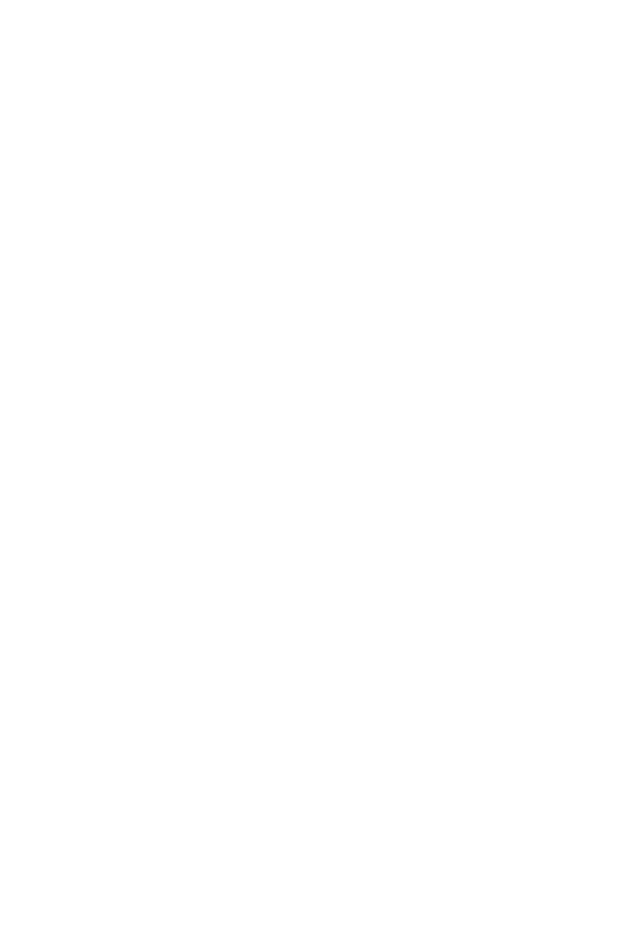
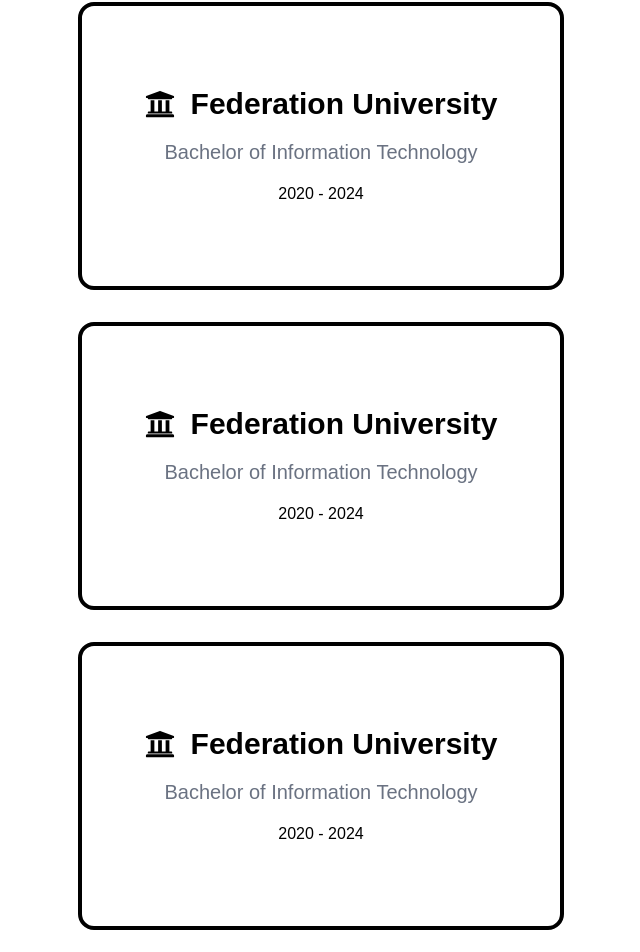
Before and after one commit to raiasim93/my-portfolio, a Next.js app: page /about in a window 1280 px wide. Shown: the part 1038-1990 px from the top of the page, without its empty margins (319-959 px from the left). Before the commit the page ends 880 px from the top, so only its background shows below. Built offline with nearby package versions, Linux system fonts and the light colour scheme.

Commit message:
Test QualificationSection

```diff
--- a/package.json
+++ b/package.json
@@ -9,8 +9,8 @@
     "lint": "next lint"
   },
   "dependencies": {
+    "@fontsource/poppins": "^5.2.5",
     "@fontsource/roboto": "^5.2.5",
-    "framer-motion": "^12.5.0",
     "gsap": "^3.12.7",
     "next": "15.2.1",
     "react": "^19.0.0",
--- /dev/null
+++ b/src/app/about/QualificationSection.tsx
@@ -0,0 +1,58 @@
+import React from 'react';
+import { FaUniversity } from 'react-icons/fa';
+
+const QualificationSection = () => {
+  return (
+    <section className='py-12 px-[12vw] 2xl:[16vw] flex flex-col gap-y-16 justify-center items-center w-full min-h-screen '>
+      <div className='text-2xl md:text-5xl'>
+         Qualifications over the years
+      </div>
+      <div className='flex flex-col gap-y-8 justify-center items-center h-full w-full'>
+          <div className='w-1/2 border-4 rounded-2xl p-8 min-h-[288px]
+                          flex flex-col gap-y-4 justify-center items-center transition-all transform duration-300
+                          hover:scale-95 hover:bg-zinc-900 cursor-pointer'>
+           <div className='text-2xl text-center font-semibold flex flex-col md:flex-row md:text-3xl  items-center gap-x-4'>
+            <FaUniversity />
+            <span> Federation University </span>
+           </div>
+           <div className='text-gray-500 text-lg md:text-xl text-center'>
+            Bachelor of Information Technology
+           </div>
+           <div>
+              2020 - 2024
+           </div>
+          </div>
+          <div className='w-1/2 border-4 rounded-2xl p-8 min-h-[288px]
+                          flex flex-col gap-y-4 justify-center items-center transition-all transform duration-300
+                          hover:scale-95 hover:bg-zinc-900 cursor-pointer'>
+           <div className='text-2xl text-center font-semibold md:text-3xl flex items-center gap-x-4'>
+            <FaUniversity />
+            <span> Federation University </span>
+           </div>
+           <div className='text-gray-500 text-lg md:text-xl text-center'>
+            Bachelor of Information Technology
+           </div>
+           <div>
+              2020 - 2024
+           </div>
+          </div>
+          <div className='w-1/2 border-4 rounded-2xl p-8 min-h-[288px]
+                          flex flex-col gap-y-4 justify-center items-center transition-all transform duration-300
+                          hover:scale-95 hover:bg-zinc-900 cursor-pointer'>
+           <div className='text-2xl text-center font-semibold md:text-3xl flex items-center gap-x-4'>
+            <FaUniversity />
+            <span> Federation University </span>
+           </div>
+           <div className='text-gray-500 text-lg md:text-xl text-center'>
+            Bachelor of Information Technology
+           </div>
+           <div>
+              2020 - 2024
+           </div>
+          </div>
+      </div>
+    </section>
+  )
+}
+
+export default QualificationSection
--- a/src/app/about/page.tsx
+++ b/src/app/about/page.tsx
@@ -1,13 +1,14 @@
 import Navbar from '@/components/partials/Navbar'
 import React from 'react'
 import AboutSection from './AboutSection'
+import QualificationSection from './QualificationSection'
 
 const page = () => {
   return (
     <>
         <Navbar />
         <AboutSection />
-
+        <QualificationSection/>
     </>
   )
 }
--- a/src/app/globals.css
+++ b/src/app/globals.css
@@ -1,11 +1,11 @@
 @import "tailwindcss";
-@import "@fontsource/roboto";
+@import "@fontsource/poppins/400.css";
 
 
 :root {
   --background: #ffffff;
   --foreground: #000000;
-  --font-sans: "Roboto", sans-serif;
+  --font-sans: "Poppins", sans-serif;
 }
 
 @theme inline {
@@ -26,4 +26,5 @@ body {
   background: var(--background);
   color: var(--foreground);
   font-family: var(--font-sans);
+  font-weight: 400;
 }
--- a/src/app/projects/ProjectSection.tsx
+++ /dev/null
@@ -1,29 +0,0 @@
-import Image from 'next/image'
-import React from 'react'
-
-const ProjectSection = () => {
-    const tools = ["React", "Bootstrap", "Javascript", "HTML", "CSS"]
-    return (
-        <section className='py-12 px-[12vw] 2xl:px-[16vw] flex flex-col gap-y-8 md:gap-y-12'>
-            <div className='flex justify-center w-full text-2xl md:text-6xl'>
-                My works?
-            </div>
-            <div className='flex flex-col gap-y-8 w-1/3 border-4 px-4 py-12 rounded-2xl bg-zinc-900'>
-                <Image className='w-full object-contain rounded-2xl'
-                    src='/tempweather-thumbnail.png' width={100} height={100} alt='project image' />
-                <div className='flex flex-col gap-y-8'>
-                    <div className='text-xl md:text-4xl'>
-                        Temp Weather
-                    </div>
-                    <div className='flex gap-4 flex-wrap '>
-                     {tools.map((item)=> (
-                        <button className='border py-2 px-4 rounded-2xl text-lg bg-lime-600'> {item}  </button>
-                     ))}
-                    </div>
-                </div>
-            </div>
-        </section>
-    )
-}
-
-export default ProjectSection
--- a/src/app/projects/page.tsx
+++ /dev/null
@@ -1,11 +0,0 @@
-import React from 'react';
-import ProjectSection from '@/app/projects/ProjectSection'
-const page = () => {
-  return (
-    <>
-        <ProjectSection />
-    </>
-  )
-}
-
-export default page;
--- a/src/components/modules/landing/HeroSection.tsx
+++ b/src/components/modules/landing/HeroSection.tsx
@@ -8,14 +8,14 @@ const HeroSection = () => {
         <section className='bg-gradient-to-r to-lime-950 via-zinc-950 min-h-[calc(100vh-80px)]  w-full py-8 px-[12vw] 2xl:px-[16vw] flex flex-col gap-x-8 md:flex-row justify-center items-center  text-4xl  '>
             {/* Text section */}
             <div className='w-full mb-12 md:mb-0 md:w-1/2 flex flex-col md:flex-col gap-y-6  md:gap-y-8 text-center md:text-left '>
-                <div className='text-lg flex items-center justify-center md:justify-start md:text-2xl mb-4 md:mb-0 tracking-widest sm:mb-0  w-full'>
+                <div className='text-lg flex items-center justify-center md:justify-start md:text-2xl mb-4 md:mb-0  sm:mb-0  w-full'>
 
                     Welcome to my Portflio <FaHandPeace />
                 </div>
                 <div className='w-full md:w-3/4 text-4xl md:text-5xl ' >
                     I am a   <span className='text-lime-500'> Frontend Developer </span>
                 </div>
-                <div className='text-md md:text-lg text-gray-400 md:flex hidden tracking-wider'>
+                <div className='text-md md:text-lg text-gray-400 md:flex hidden '>
                     I turn ideas into interactive realities and craft product experience that solve real-world problems. Let&apos;s bring vision to your life!!
                 </div>
 
@@ -45,7 +45,7 @@ const HeroSection = () => {
                     alt='Image for hero section'
                     width={120}
                     height={120}
-                    className='aspect-square object-cover rounded-full border-4 md:border-6 border-white w-2/3 md:w-[80%]'
+                    className='aspect-square object-cover rounded-4xl border-4 md:border-6 border-white w-2/3 md:w-[80%]'
                     quality={100}
                 />
                 {/* <div className='grid-cols-8 gap-x-4 min-h-screen'>
```
Also changed, not shown: 1 other file (tests, documents, lock files or other folders).
